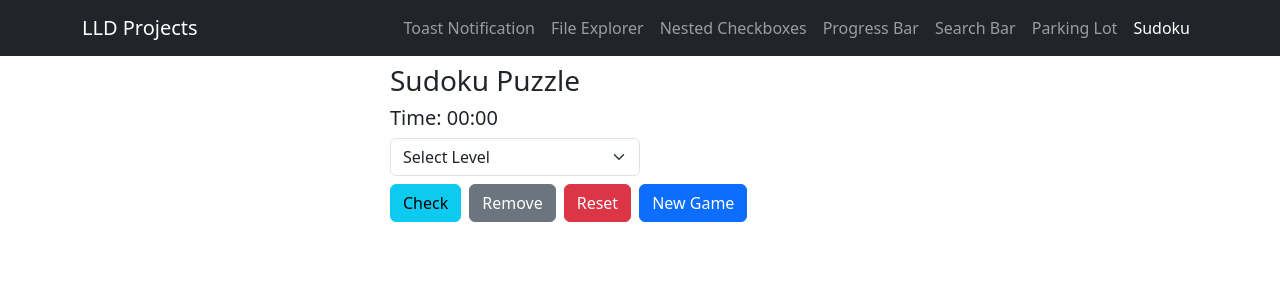
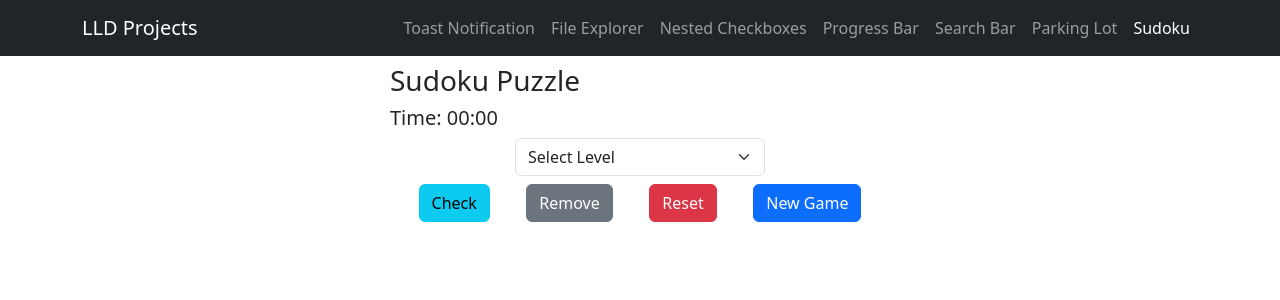
Before and after one commit to nareshb7/LLD-Projects, a React (Vite) app: page /LLD-Projects/sudkou in a window 1280 px wide. Shown: the top 300 px of the page. Built offline with nearby package versions, Linux system fonts and the light colour scheme.

Commit message:
styling updated

```diff
--- a/src/projects/sudoku/index.tsx
+++ b/src/projects/sudoku/index.tsx
@@ -90,7 +90,7 @@ const Sudoku = () => {
     <div className="sudoku-wrapper mx-auto my-2 ">
       <h3>Sudoku Puzzle</h3>
       <h5>Time: {convertSecondsToHours(timer)}</h5>
-      <div className="my-2 w-50">
+      <div className="my-2 w-50 mx-auto">
         <select
           className="form-select form-control"
           onChange={handleLevelChange}
@@ -114,7 +114,7 @@ const Sudoku = () => {
         />
       )}
 
-      <div className="mt-2 d-flex gap-2 text-center">
+      <div className="mt-2 d-flex gap-2 text-center justify-content-evenly">
         <button className="btn btn-info" onClick={handleCheck}>
           Check
         </button>
```
